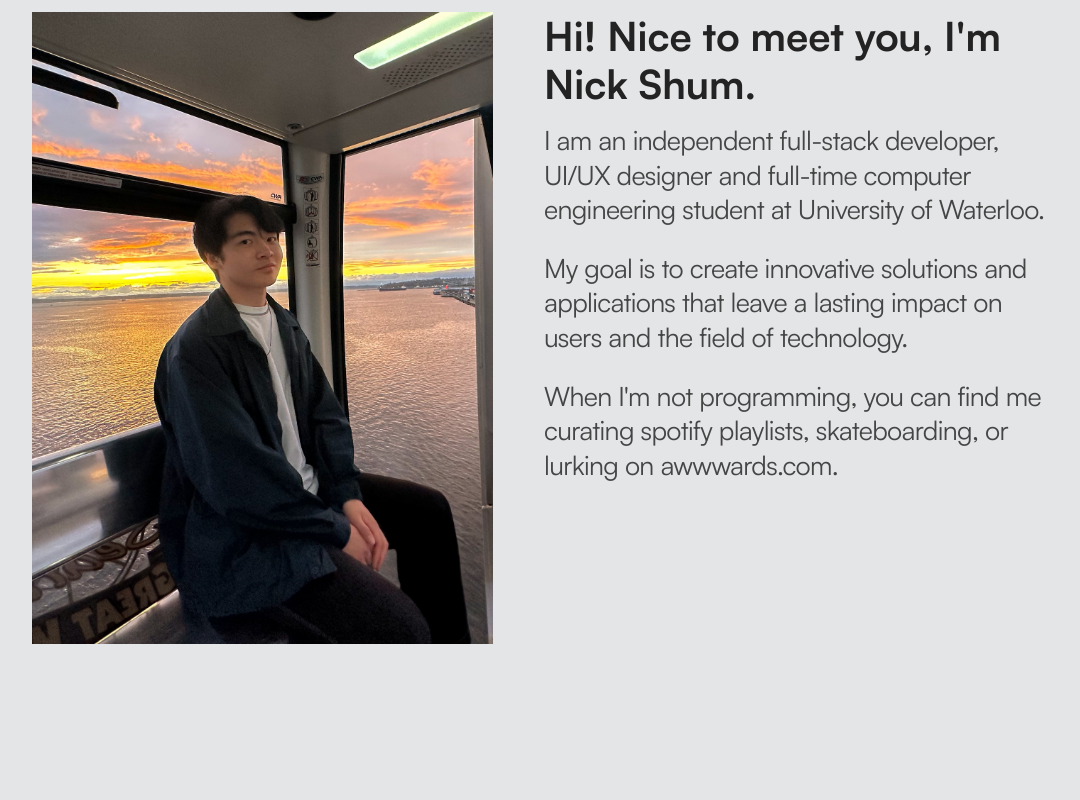
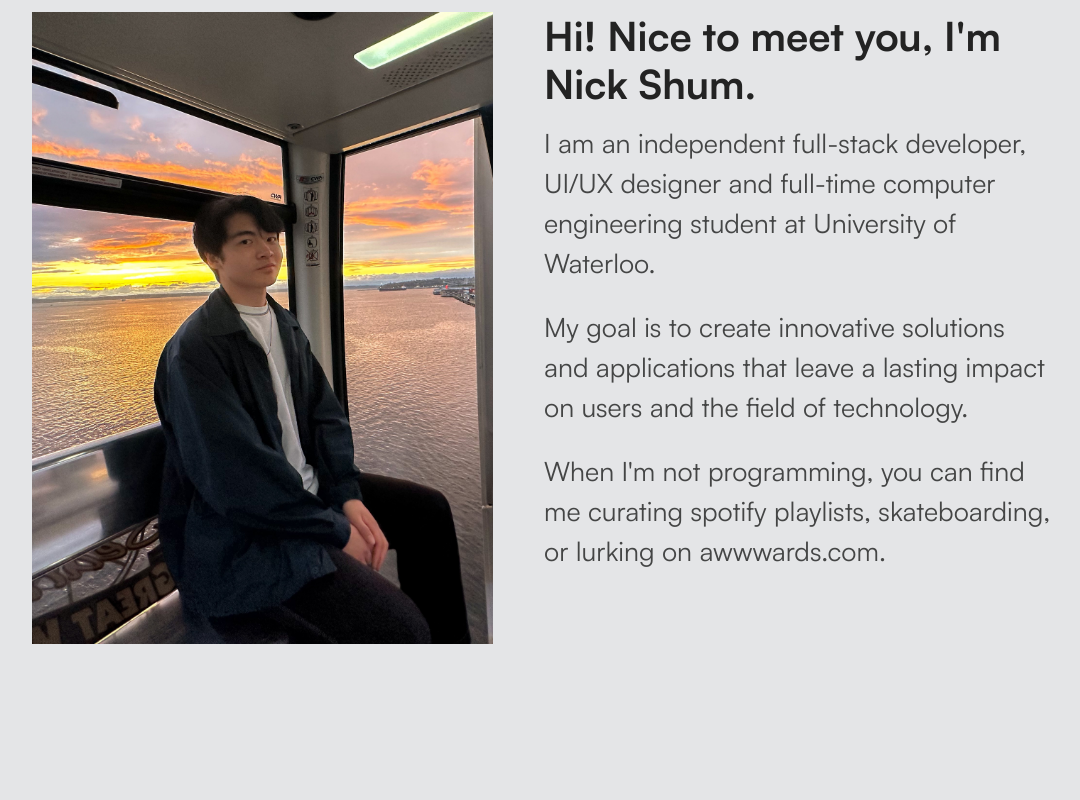
Before and after one commit to NickShum222/Website-V2, a Next.js app: page / in a window 1280 px wide. Shown: the part 1800-2600 px from the top of the page, without its empty margins (96-1176 px from the left). Built offline with nearby package versions, Linux system fonts and the light colour scheme.

Commit message:
Fix line height

```diff
--- a/src/pages/index.js
+++ b/src/pages/index.js
@@ -19,7 +19,7 @@ import { styles } from "@/styles";
 export default function Home() {
   const [theme, setTheme] = useState("light");
   return (
-    <div className={`flex flex-col max-w-[100svw] ${theme}`}>
+    <div className={`flex flex-col max-w-[100vw] overflow-clip ${theme}`}>
       {/* <Loading /> */}
       <Section theme="light" setTheme={setTheme}>
         <Landing />
--- a/src/sections/About.jsx
+++ b/src/sections/About.jsx
@@ -46,15 +46,15 @@ const About = () => {
             Hi! Nice to meet you, I'm Nick Shum.
           </div>
           <div className="flex flex-col justify-normal w-full mt-[3%] lg:gap-6 gap-5 ">
-            <div className="text-grey2 lg:text-[2.083vw] font-[400] md:text-[2.576vw] text-[5.089vw] leading-[1.3] tracking-tight">
+            <div className="text-grey2 lg:text-[2.083vw] font-[400] md:text-[2.576vw] text-[5.089vw] leading-[1.5] ">
               I am an independent full-stack developer, UI/UX designer and
               full-time computer engineering student at University of Waterloo.
             </div>
-            <div className="text-grey2 lg:text-[2.083vw] font-[400] md:text-[2.576vw] text-[5.089vw] leading-[1.3] tracking-tight">
+            <div className="text-grey2 lg:text-[2.083vw] font-[400] md:text-[2.576vw] text-[5.089vw] leading-[1.5] ">
               My goal is to create innovative solutions and applications that
               leave a lasting impact on users and the field of technology.
             </div>
-            <div className="text-grey2 lg:text-[2.083vw] font-[400] md:text-[2.576vw] text-[5.089vw] leading-[1.3] tracking-tight">
+            <div className="text-grey2 lg:text-[2.083vw] font-[400] md:text-[2.576vw] text-[5.089vw] leading-[1.5] ">
               When I'm not programming, you can find me curating spotify
               playlists, skateboarding, or lurking on awwwards.com.
             </div>
--- a/src/sections/Experiences.jsx
+++ b/src/sections/Experiences.jsx
@@ -78,7 +78,7 @@ const Experiences = () => {
             {experiences[selected].description.map((description, index) => (
               <li
                 key={index}
-                className="font-[300] text-grey4 tracking-tight lg:text-[2.083vw] sm:text-[2.985vw] text-[5.089vw] leading-[1.5]"
+                className="font-[300] text-grey4  lg:text-[2.083vw] sm:text-[2.985vw] text-[5.089vw] leading-[1.5]"
               >
                 {description}
               </li>
--- a/src/sections/LandingSub.jsx
+++ b/src/sections/LandingSub.jsx
@@ -3,7 +3,7 @@ import React from "react";
 const LandingSub = () => {
   return (
     <div
-      className={`lg:px-[128px] md:px-[64px] px-[24px] dark:bg-secondary bg-primary  py-[200px] lg:text-[4.722vw] md:text-[7.073vw] text-[7.952vw] leading-[1.2] tracking-tight dark:text-primary text-secondary font-bold`}
+      className={`lg:px-[128px] md:px-[64px] px-[24px] dark:bg-secondary bg-primary py-[200px] flex items-center lg:text-[4.722vw] md:text-[7.073vw] text-[7.952vw] leading-[1.2] tracking-tight dark:text-primary text-secondary font-bold`}
     >
       I build seamless digital experiences by bridging the gap between people
       and technology through development and design.
```
